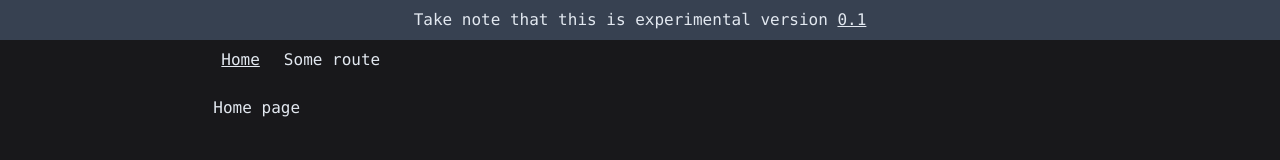
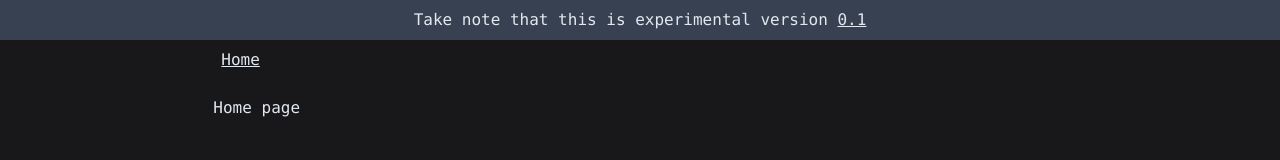
Before and after one commit to deger4beger/stupp, a Next.js app: page / in a window 1280 px wide. Shown: the top 160 px of the page. Built offline with nearby package versions, Linux system fonts and the light colour scheme.

Commit message:
chore: cleanup

```diff
--- a/src/components/wrapper.tsx
+++ b/src/components/wrapper.tsx
@@ -45,7 +45,6 @@ const routing = () => {
 
 	const routes = [
     ["Home", "/"],
-    ["Some route", "/some"]
   ]
 
 	return routes.map(([name, route]) =>
```
